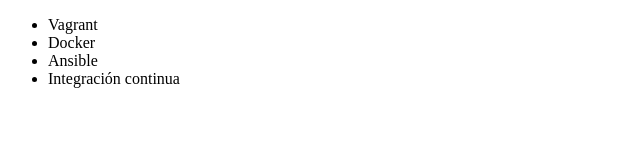
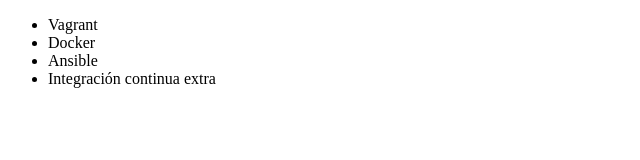
Before and after one commit to Samalol18/Alura, a plain HTML site: page index.html in a window 1280 px wide. Shown: the full height of the page, 0-640 px from the left. Drawn offline with Linux system fonts and the light colour scheme.

Commit message:
Extra de validacion

```diff
--- a/index.html
+++ b/index.html
@@ -9,7 +9,7 @@
          <li> Vagrant </li>
          <li> Docker </li>
          <li> Ansible </li>
-         <li> Integración continua </li>
+         <li> Integración continua extra</li>
      </ul>
 </body>
 </html>
```
